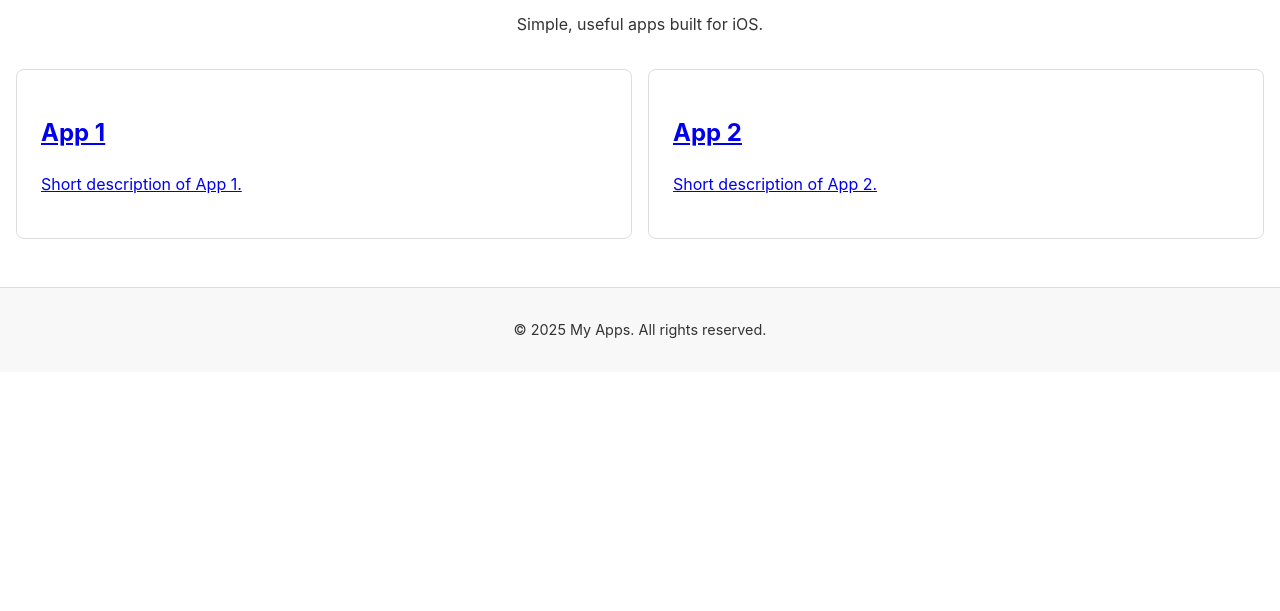
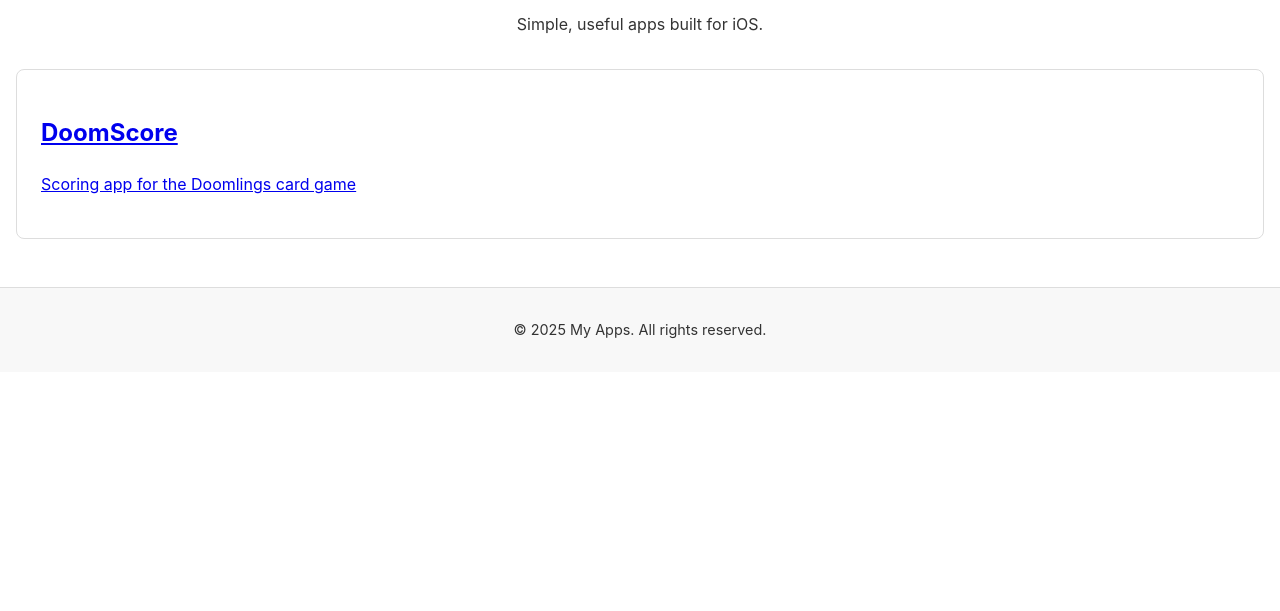
Before and after one commit to bhstepp/myApps, a plain HTML site: page index.html in a window 1280 px wide. Shown: the part 189-800 px from the top of the page. Drawn offline with Linux system fonts and the light colour scheme.

Commit message:
Updated home page

```diff
--- a/index.html
+++ b/index.html
@@ -12,8 +12,7 @@
       <a href="index.html" class="logo">My Apps</a>
       <ul>
         <li><a href="index.html">Home</a></li>
-        <li><a href="app1.html">App 1</a></li>
-        <li><a href="app2.html">App 2</a></li>
+        <li><a href="DoomScore.html">App 1</a></li>
         <li><a href="contact.html">Contact</a></li>
       </ul>
     </nav>
@@ -23,14 +22,11 @@
     <h1>Welcome to My Apps</h1>
     <p>Simple, useful apps built for iOS.</p>
     <div class="cards">
-      <a href="app1.html" class="card">
-        <h2>App 1</h2>
-        <p>Short description of App 1.</p>
+      <a href="DoomScore.html" class="card">
+        <h2>DoomScore</h2>
+        <p>Scoring app for the Doomlings card game</p>
       </a>
-      <a href="app2.html" class="card">
-        <h2>App 2</h2>
-        <p>Short description of App 2.</p>
-      </a>
+
     </div>
   </main>
 
```
Also changed, not shown: 1 other file.
